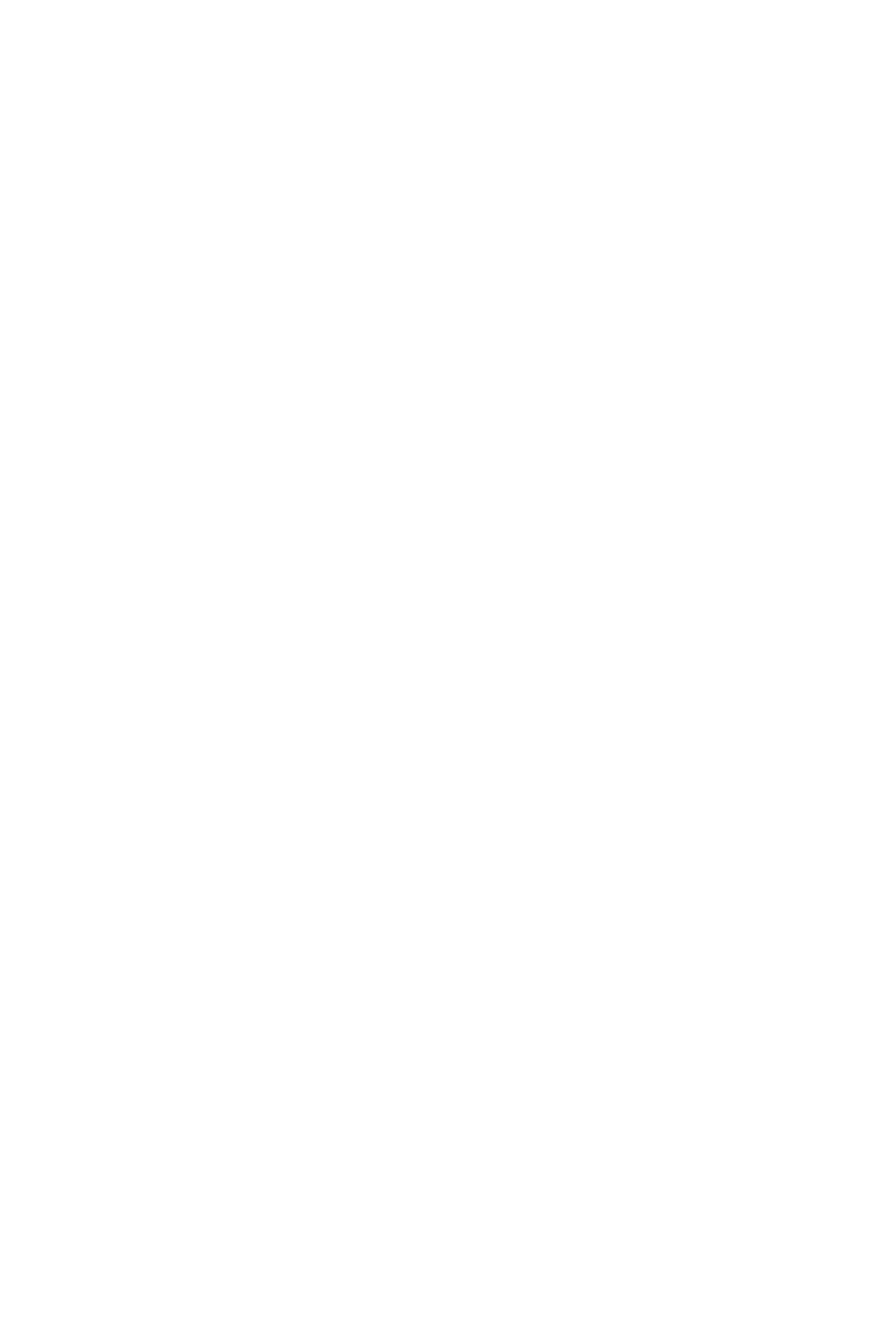
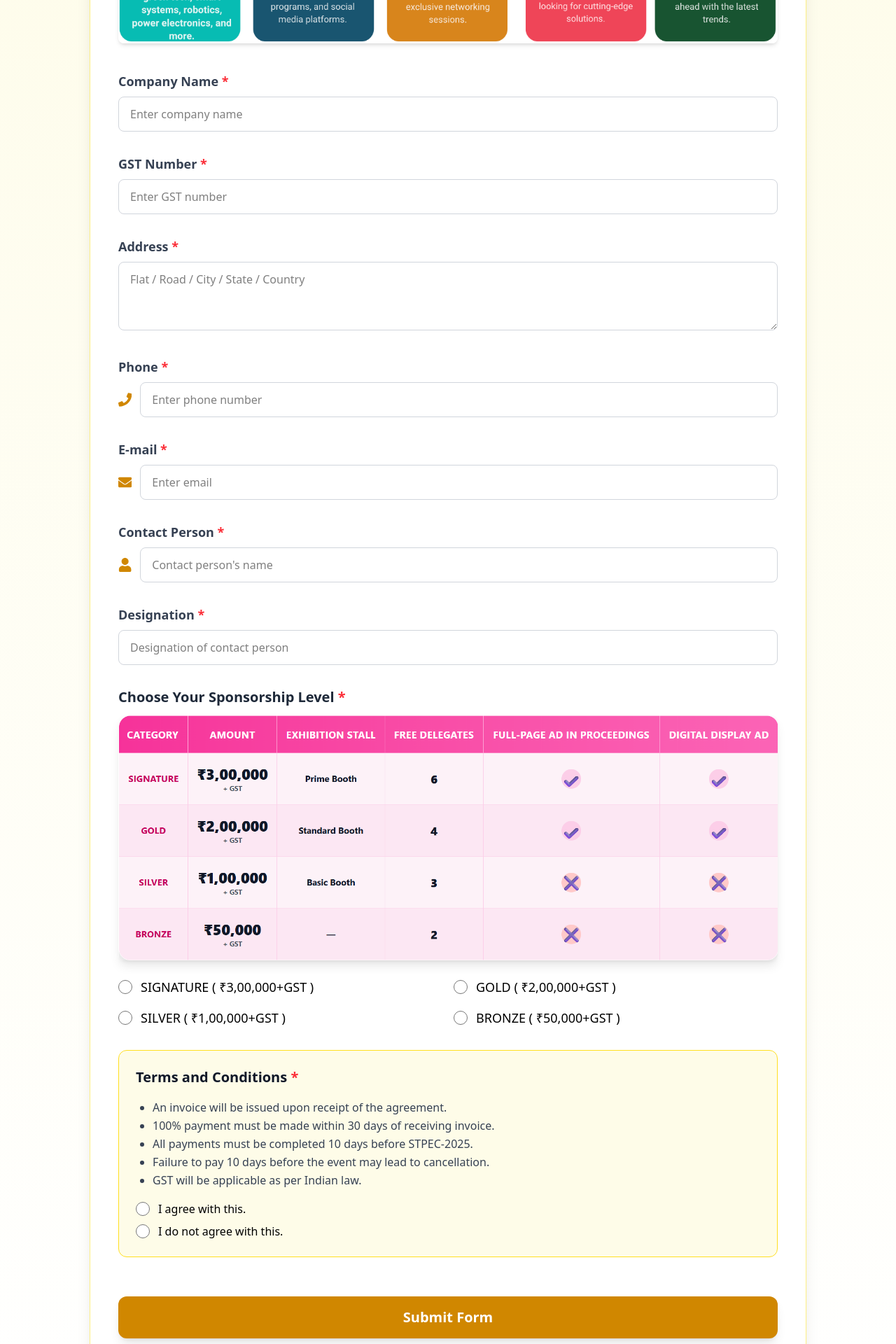
Before and after one commit to polty-rishit/AIEI2026, a React (Vite) app in the folder AIEI/: page /form in a window 1280 px wide. Before the commit this address had no page. Shown: the part 760-2680 px from the top of the page at 70% size. Before the commit the page ends 800 px from the top, so only its background shows below. Built offline with nearby package versions, Linux system fonts and the light colour scheme; the HTML template or start-up script is replaced by a standard one.

Commit message:
form added

```diff
--- a/AIEI/src/App.jsx
+++ b/AIEI/src/App.jsx
@@ -1,5 +1,5 @@
  import React from 'react'
-import { Route, Routes } from 'react-router-dom'
+import { Form, Route, Routes } from 'react-router-dom'
 import Home from './pages/Home'
 import General from './pages/General'
 import Committee from './pages/About/Committee'
@@ -19,6 +19,7 @@ import Registration from './pages/Attend/Registration'
 import ImportantDates from './pages/About/ImportantDates'
 import CameraReady from './pages/Authors/CameraReady'
 import Sponsors from './pages/Sponsorship/Sponsors'
+import Sform from './pages/Sponsorship/Sform'
 
 
  const App = () => {
@@ -51,6 +52,7 @@ import Sponsors from './pages/Sponsorship/Sponsors'
          <Route path='/dates' element={<ImportantDates/>}/>
          <Route path='/camera' element={<CameraReady/>}/>
          <Route path='/sponsors' element={<Sponsors/>}/>
+         <Route path='/form' element={<Sform/>}/>
          </Routes>
      </div>
    )
--- /dev/null
+++ b/AIEI/src/components/SponsorForm.jsx
@@ -0,0 +1,237 @@
+import React, { useState } from "react";
+import { FaUser, FaEnvelope, FaPhone, FaBuilding } from "react-icons/fa";
+
+const SponsorForm = () => {
+  const [result, setResult] = useState("");
+
+  const onSubmit = async (event) => {
+    event.preventDefault();
+    setResult("Submitting...");
+
+    const formData = new FormData(event.target);
+    formData.append("access_key", "b8fbf82d-bada-452a-9545-7e22427bd7b0");
+
+    const response = await fetch("https://api.web3forms.com/submit", {
+      method: "POST",
+      body: formData
+    });
+
+    const data = await response.json();
+
+    if (data.success) {
+      setResult("Your form has been submitted successfully!");
+      event.target.reset(); // Clear form fields
+    } else {
+      setResult("Submission failed! Please try again.");
+    }
+  };
+
+  return (
+    <div className="w-full bg-gradient-to-b from-yellow-50 to-white py-16 px-4">
+      <div className="max-w-5xl mx-auto bg-white shadow-xl rounded-2xl p-10 border border-yellow-200">
+
+        {/* ---------------- WHY SECTION ---------------- */}
+        <h2 className="text-3xl font-bold text-gray-800 mb-6">Why?</h2>
+        <img
+          src="/Why.png"
+          alt="Why Sponsor"
+          className="w-full rounded-lg mb-10 shadow-md"
+        />
+
+        {/* ---------------- FORM START ---------------- */}
+        <form onSubmit={onSubmit} className="space-y-8">
+
+          {/* Company Name */}
+          <div>
+            <label className="block text-lg font-semibold text-gray-700 mb-2">
+              Company Name <span className="text-red-500">*</span>
+            </label>
+            <input
+              name="company_name"
+              type="text"
+              className="w-full px-4 py-3 rounded-lg border border-gray-300
+              focus:ring-2 focus:ring-yellow-500 outline-none"
+              placeholder="Enter company name"
+              required
+            />
+          </div>
+
+          {/* GST NO */}
+          <div>
+            <label className="block text-lg font-semibold text-gray-700 mb-2">
+              GST Number <span className="text-red-500">*</span>
+            </label>
+            <input
+              name="gst_number"
+              type="text"
+              className="w-full px-4 py-3 rounded-lg border border-gray-300
+              focus:ring-2 focus:ring-yellow-500 outline-none"
+              placeholder="Enter GST number"
+              required
+            />
+          </div>
+
+          {/* Address */}
+          <div>
+            <label className="block text-lg font-semibold text-gray-700 mb-2">
+              Address <span className="text-red-500">*</span>
+            </label>
+            <textarea
+              name="address"
+              rows="3"
+              className="w-full px-4 py-3 rounded-lg border border-gray-300
+              focus:ring-2 focus:ring-yellow-500 outline-none"
+              placeholder="Flat / Road / City / State / Country"
+              required
+            ></textarea>
+          </div>
+
+          {/* Phone */}
+          <div>
+            <label className="block text-lg font-semibold text-gray-700 mb-2">
+              Phone <span className="text-red-500">*</span>
+            </label>
+            <div className="flex items-center gap-3">
+              <FaPhone className="text-yellow-600 text-xl" />
+              <input
+                name="phone"
+                type="text"
+                className="w-full px-4 py-3 rounded-lg border border-gray-300
+                focus:ring-2 focus:ring-yellow-500 outline-none"
+                placeholder="Enter phone number"
+                required
+              />
+            </div>
+          </div>
+
+          {/* Email */}
+          <div>
+            <label className="block text-lg font-semibold text-gray-700 mb-2">
+              E-mail <span className="text-red-500">*</span>
+            </label>
+            <div className="flex items-center gap-3">
+              <FaEnvelope className="text-yellow-600 text-xl" />
+              <input
+                name="email"
+                type="email"
+                className="w-full px-4 py-3 rounded-lg border border-gray-300
+                focus:ring-2 focus:ring-yellow-500 outline-none"
+                placeholder="Enter email"
+                required
+              />
+            </div>
+          </div>
+
+          {/* Contact Person */}
+          <div>
+            <label className="block text-lg font-semibold text-gray-700 mb-2">
+              Contact Person <span className="text-red-500">*</span>
+            </label>
+            <div className="flex items-center gap-3">
+              <FaUser className="text-yellow-600 text-xl" />
+              <input
+                name="contact_person"
+                type="text"
+                className="w-full px-4 py-3 rounded-lg border border-gray-300
+                focus:ring-2 focus:ring-yellow-500 outline-none"
+                placeholder="Contact person's name"
+                required
+              />
+            </div>
+          </div>
+
+          {/* Designation */}
+          <div>
+            <label className="block text-lg font-semibold text-gray-700 mb-2">
+              Designation <span className="text-red-500">*</span>
+            </label>
+            <input
+              name="designation"
+              type="text"
+              className="w-full px-4 py-3 rounded-lg border border-gray-300
+              focus:ring-2 focus:ring-yellow-500 outline-none"
+              placeholder="Designation of contact person"
+              required
+            />
+          </div>
+
+          {/* Sponsorship Level */}
+          <div>
+            <h3 className="text-xl font-bold text-gray-800 mb-3">
+              Choose Your Sponsorship Level <span className="text-red-500">*</span>
+            </h3>
+
+            <img
+              src="Rate.png"
+              alt="Sponsorship Packages"
+              className="w-full rounded-lg mb-6 shadow-lg"
+            />
+
+            <div className="grid grid-cols-1 sm:grid-cols-2 gap-4 text-lg">
+              {[
+                "SIGNATURE ( ₹3,00,000+GST )",
+                "GOLD (	₹2,00,000+GST )",
+                "SILVER ( ₹1,00,000+GST )",
+                "BRONZE ( ₹50,000+GST )",
+              ].map((option, index) => (
+                <label key={index} className="flex items-center gap-3">
+                  <input
+                    required
+                    type="radio"
+                    name="sponsorship_level"
+                    value={option}
+                    className="h-5 w-5"
+                  />
+                  {option}
+                </label>
+              ))}
+            </div>
+          </div>
+
+          {/* Terms & Conditions */}
+          <div className="bg-yellow-50 border border-yellow-300 p-6 rounded-xl">
+            <h3 className="text-xl font-bold text-gray-900 mb-4">
+              Terms and Conditions <span className="text-red-500">*</span>
+            </h3>
+
+            <ul className="list-disc ml-6 text-gray-700 leading-relaxed">
+              <li>An invoice will be issued upon receipt of the agreement.</li>
+              <li>100% payment must be made within 30 days of receiving invoice.</li>
+              <li>All payments must be completed 10 days before STPEC-2025.</li>
+              <li>Failure to pay 10 days before the event may lead to cancellation.</li>
+              <li>GST will be applicable as per Indian law.</li>
+            </ul>
+
+            <div className="mt-4 space-y-2">
+              <label className="flex items-center gap-3">
+                <input type="radio" name="terms" value="agree" required className="h-5 w-5" />
+                I agree with this.
+              </label>
+              <label className="flex items-center gap-3">
+                <input type="radio" name="terms" value="disagree" className="h-5 w-5" />
+                I do not agree with this.
+              </label>
+            </div>
+          </div>
+
+          {/* Submit Button */}
+          <button
+            type="submit"
+            className="w-full py-4 bg-yellow-600 hover:bg-yellow-700
+            text-white rounded-xl font-bold text-xl shadow-lg mt-6"
+          >
+            Submit Form
+          </button>
+
+          {/* Web3Forms Response */}
+          <p className="text-center text-lg font-bold text-green-700 mt-4">
+            {result}
+          </p>
+
+        </form>
+      </div>
+    </div>
+  );
+};
+
+export default SponsorForm;
--- /dev/null
+++ b/AIEI/src/pages/Sponsorship/Sform.jsx
@@ -0,0 +1,33 @@
+import React from 'react'
+import Navbar from '../../components/Navbar'
+import Footer from '../../components/Footer'
+import SponsorForm from '../../components/SponsorForm'
+
+const Form = () => {
+  return (
+    <div>
+      <Navbar/>
+      <div className="relative w-full h-[160px] sm:h-[200px] md:h-[260px] lg:h-[320px] flex flex-col items-center justify-center mt-16">
+        <img
+          src="/photo1.jpg"
+          alt="Banner"
+          className="absolute inset-0 w-full h-full object-cover"
+        />
+        <div className="absolute inset-0 bg-black/40 backdrop-blur-sm"></div>
+
+        <div className="relative text-center text-white drop-shadow-xl px-4">
+          <h1 className="text-xl sm:text-3xl md:text-5xl lg:text-6xl font-bold mb-3">
+            Sponsorship Form
+          </h1>
+          <h2 className="text-xs sm:text-sm md:text-xl font-medium tracking-wide">
+            AIEI 2026 — NIT JAMSHEDPUR
+          </h2>
+        </div>
+      </div>
+      <SponsorForm/>
+      <Footer/>
+    </div>
+  )
+}
+
+export default Form
--- a/AIEI/src/pages/Sponsorship/Sponsors.jsx
+++ b/AIEI/src/pages/Sponsorship/Sponsors.jsx
@@ -354,15 +354,13 @@ const Sponsors = () => {
         <h2 className="text-3xl font-extrabold text-yellow-500 mb-5 tracking-wide">
           Apply
         </h2>
-        <button
-          className="
+        <a href="/form"><button className="
             w-full bg-green-600 hover:bg-green-700 text-white py-4
             text-xl font-extrabold rounded-xl shadow-lg
             transition-transform duration-300 hover:scale-[1.03]
-          "
-        >
+          ">
           Apply Here
-        </button>
+        </button></a>
       </div>
 
       {/* Contact Person */}
```
Also changed, not shown: AIEI/public/Rate.png (added), AIEI/public/Why.png (added).
